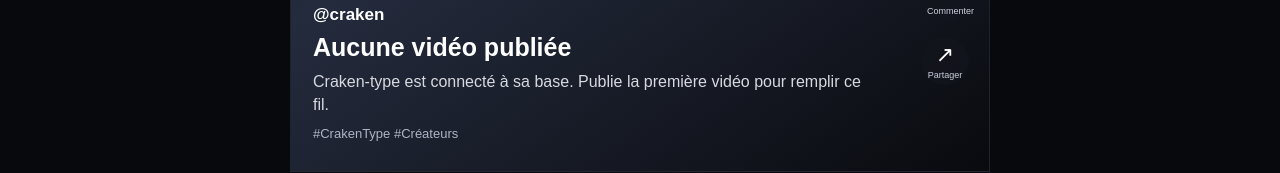
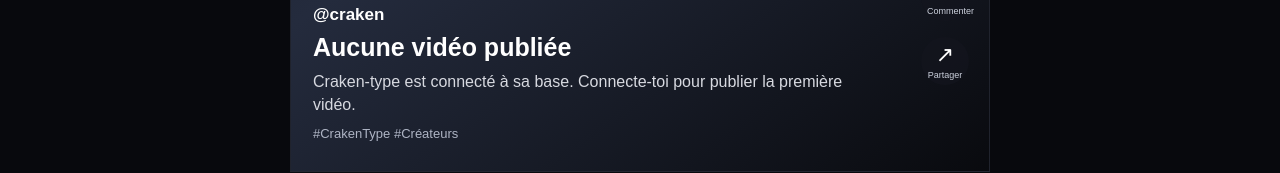
Before and after one commit to livegotapeway-collab/Craken-type, a Next.js app: page / in a window 1280 px wide. Shown: the part 561-734 px from the top of the page. Built offline with nearby package versions, Linux system fonts and the light colour scheme; no server answers; the database is empty.

Commit message:
feat: connect login button to auth

```diff
--- a/app/page.tsx
+++ b/app/page.tsx
@@ -1,8 +1,9 @@
 "use client";
 import { useEffect, useState } from "react";
+import { useRouter } from "next/navigation";
 import { supabase } from "../lib/supabase";
 type Video={id:number;title:string|null;description:string|null;video_url:string;thumbnail_url:string|null;views_count:number;creator_id:string};
-export default function Home(){const [videos,setVideos]=useState<Video[]>([]),[active,setActive]=useState(0),[loading,setLoading]=useState(true);
+export default function Home(){const router=useRouter();const [videos,setVideos]=useState<Video[]>([]),[active,setActive]=useState(0),[loading,setLoading]=useState(true);
 useEffect(()=>{let mounted=true;(async()=>{if(!supabase){setLoading(false);return}const {data,error}=await supabase.from("craken_videos").select("id,title,description,video_url,thumbnail_url,views_count,creator_id").eq("visibility","public").order("created_at",{ascending:false});if(!error&&mounted)setVideos(data??[]);setLoading(false)})();return()=>{mounted=false}},[]);
-const items=videos.length?videos:[{id:0,title:"Aucune vidéo publiée",description:"Craken-type est connecté à sa base. Publie la première vidéo pour remplir ce fil.",video_url:"",thumbnail_url:null,views_count:0,creator_id:""}];
-return <main className="app"><header><div className="logo">Craken<span>-type</span></div><button className="login">Se connecter</button></header><section className="feed">{loading?<div className="empty">Chargement du fil…</div>:items.map((v,i)=><article className={"video "+(i===active?"active":"")} key={v.id} onClick={()=>setActive(i)}><div className="videoBg">{v.video_url?<video src={v.video_url} poster={v.thumbnail_url??undefined} autoPlay={i===active} muted loop playsInline/>:<div className="play">▶</div>}</div><div className="info"><b>{v.creator_id?"@créateur":"@craken"}</b><h2>{v.title??"Sans titre"}</h2><p>{v.description??""}</p><div className="tags">#CrakenType #Créateurs</div></div><div className="actions"><button>♥<small>J’aime</small></button><button>◌<small>Commenter</small></button><button>↗<small>Partager</small></button></div></article>)}</section><nav><button>⌂<span>Accueil</span></button><button>⌕<span>Découvrir</span></button><button className="create">＋</button><button>♡<span>Activité</span></button><button>◉<span>Profil</span></button></nav></main>}
+const items=videos.length?videos:[{id:0,title:"Aucune vidéo publiée",description:"Craken-type est connecté à sa base. Connecte-toi pour publier la première vidéo.",video_url:"",thumbnail_url:null,views_count:0,creator_id:""}];
+return <main className="app"><header><div className="logo">Craken<span>-type</span></div><button className="login" onClick={()=>router.push("/auth")}>Se connecter</button></header><section className="feed">{loading?<div className="empty">Chargement du fil…</div>:items.map((v,i)=><article className={"video "+(i===active?"active":"")} key={v.id} onClick={()=>setActive(i)}><div className="videoBg">{v.video_url?<video src={v.video_url} poster={v.thumbnail_url??undefined} autoPlay={i===active} muted loop playsInline/>:<div className="play">▶</div>}</div><div className="info"><b>{v.creator_id?"@créateur":"@craken"}</b><h2>{v.title??"Sans titre"}</h2><p>{v.description??""}</p><div className="tags">#CrakenType #Créateurs</div></div><div className="actions"><button>♥<small>J’aime</small></button><button>◌<small>Commenter</small></button><button>↗<small>Partager</small></button></div></article>)}</section><nav><button>⌂<span>Accueil</span></button><button>⌕<span>Découvrir</span></button><button className="create">＋</button><button>♡<span>Activité</span></button><button>◉<span>Profil</span></button></nav></main>}
```
